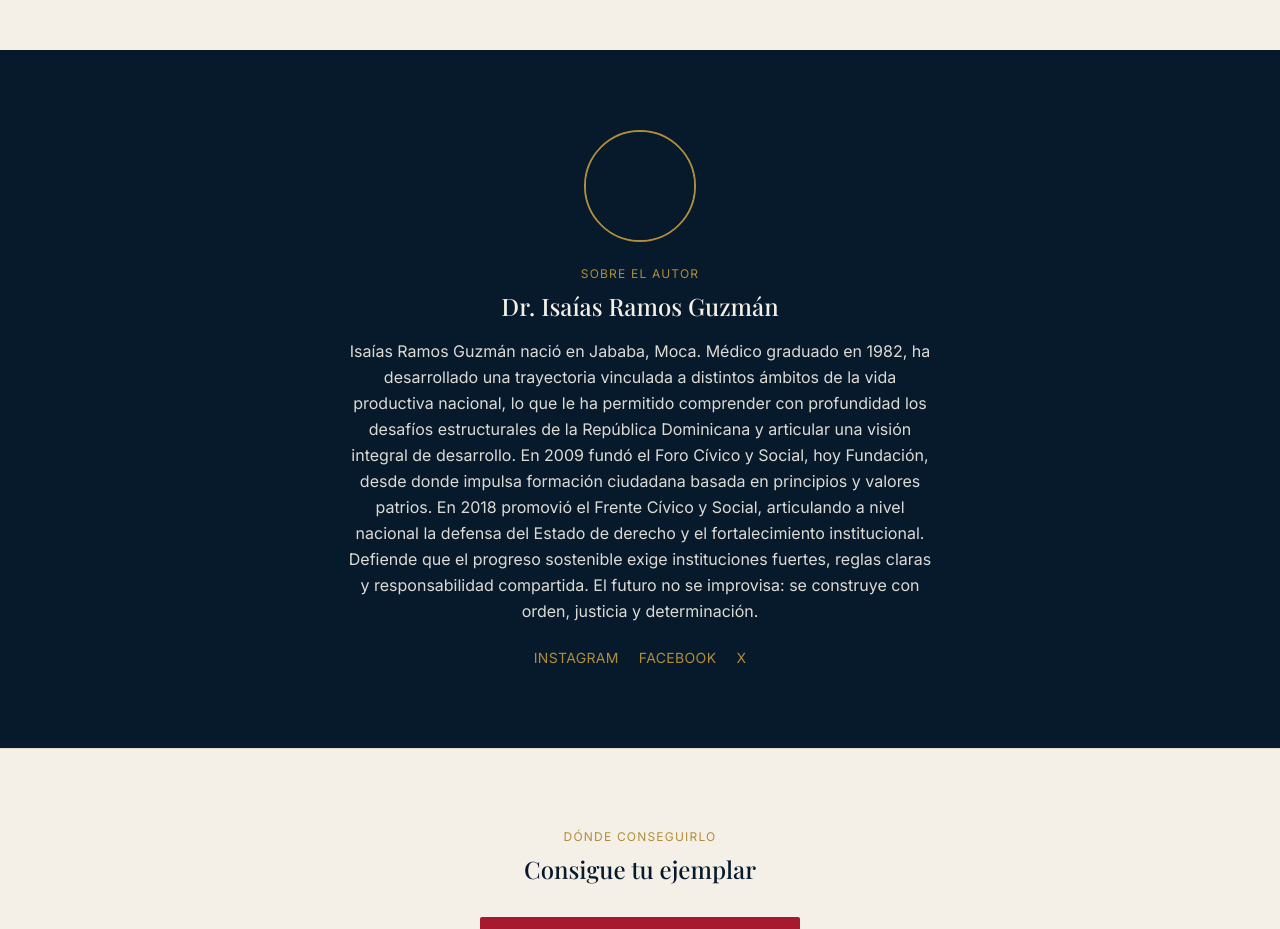
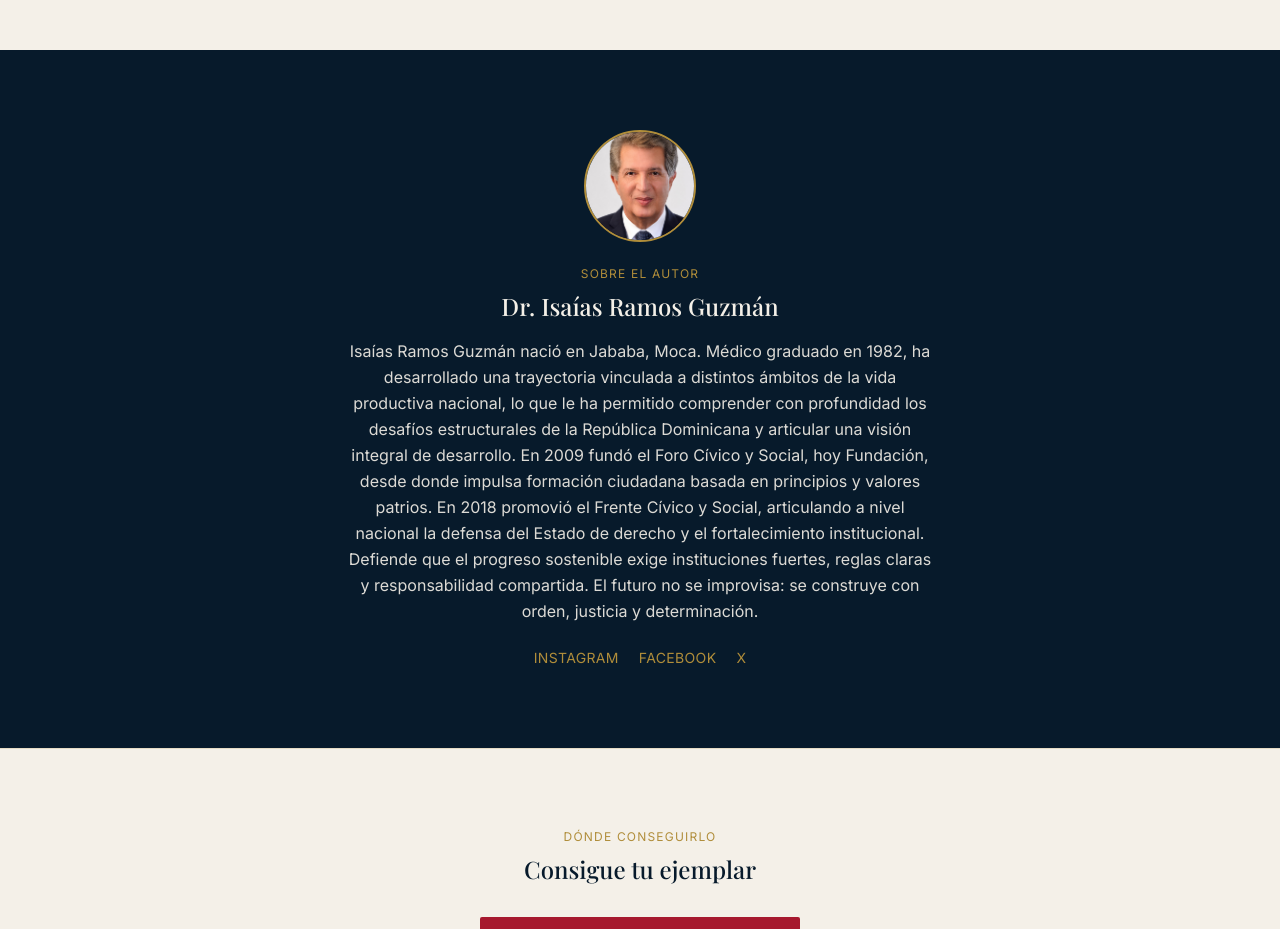
Before and after one commit to forocivicoysocial/landing-isaias-ramos, a Next.js app: page / in a window 1280 px wide. Shown: the part 1720-2649 px from the top of the page. Built offline with nearby package versions, Linux system fonts and the light colour scheme; no server answers.

Commit message:
Usar foto real del autor y limpiar nombre de archivo

```diff
--- a/src/content/site.ts
+++ b/src/content/site.ts
@@ -8,7 +8,7 @@ export const site = {
   autor: {
     nombre: "Dr. Isaías Ramos Guzmán",
     bio: "Isaías Ramos Guzmán nació en Jababa, Moca. Médico graduado en 1982, ha desarrollado una trayectoria vinculada a distintos ámbitos de la vida productiva nacional, lo que le ha permitido comprender con profundidad los desafíos estructurales de la República Dominicana y articular una visión integral de desarrollo. En 2009 fundó el Foro Cívico y Social, hoy Fundación, desde donde impulsa formación ciudadana basada en principios y valores patrios. En 2018 promovió el Frente Cívico y Social, articulando a nivel nacional la defensa del Estado de derecho y el fortalecimiento institucional. Defiende que el progreso sostenible exige instituciones fuertes, reglas claras y responsabilidad compartida. El futuro no se improvisa: se construye con orden, justicia y determinación.",
-    fotoUrl: "/placeholders/autor.jpg", // TODO: reemplazar con foto real del autor (pendiente de subida)
+    fotoUrl: "/autor.jpg",
     redes: [
       { nombre: "Instagram", url: "https://instagram.com/" }, // TODO: enlace real
       { nombre: "Facebook", url: "https://facebook.com/" }, // TODO: enlace real
```
Also changed, not shown: public/autor.jpg (added), 1 other file (tests, documents, lock files or other folders).
